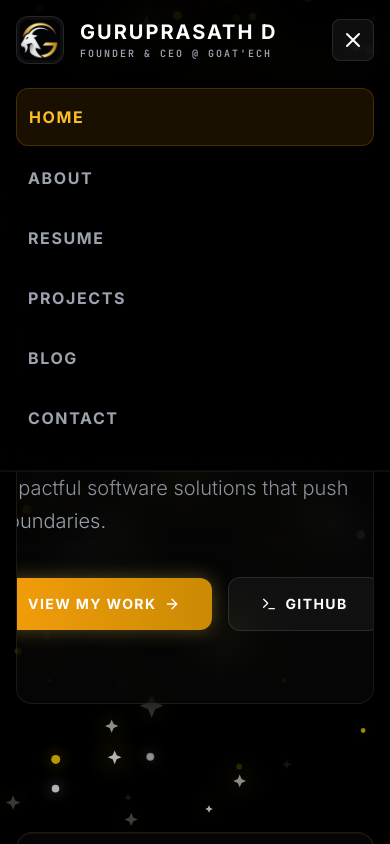
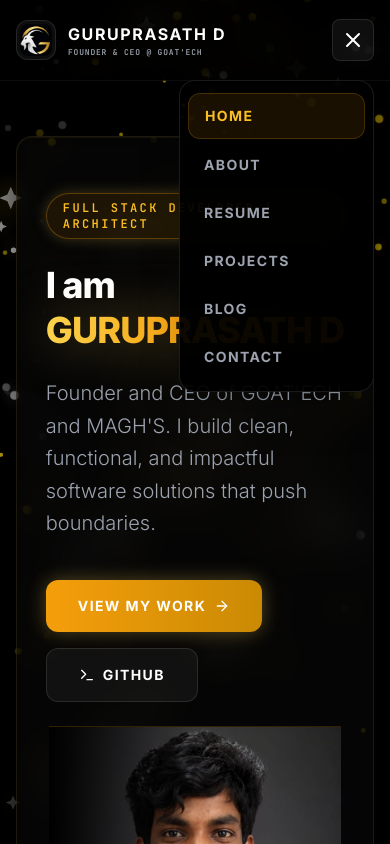
Before and after one commit to guru071/portfolio, a React (Vite) app: page / in a window 390 px wide. Both pictures are taken after a click on the button 353 px from the left and 40 px from the top of the page. Shown: the top 844 px of the page. Built offline with nearby package versions, Linux system fonts and the light colour scheme.

Commit message:
fix: mobile responsiveness, typography overflow, and hero image visibility

```diff
--- a/src/components/layout/Navbar.jsx
+++ b/src/components/layout/Navbar.jsx
@@ -23,15 +23,15 @@
         <div className="flex items-center justify-between h-20">
 
           {/* Brand */}
-          <Link to="/" className="flex items-center gap-4 group">
-            <div className="relative w-12 h-12 flex items-center justify-center rounded-xl overflow-hidden bg-white/5 border border-white/10 group-hover:border-amber-500/50 transition-all duration-500">
-              <img src="/images/goatech-logo.jpeg" alt="GOAT'ECH" className="w-10 h-10 object-contain rounded-lg" />
+          <Link to="/" className="flex items-center gap-3 sm:gap-4 group">
+            <div className="relative w-10 h-10 sm:w-12 sm:h-12 flex items-center justify-center rounded-xl overflow-hidden bg-white/5 border border-white/10 group-hover:border-amber-500/50 transition-all duration-500">
+              <img src="/images/goatech-logo.jpeg" alt="GOAT'ECH" className="w-8 h-8 sm:w-10 sm:h-10 object-contain rounded-lg" />
             </div>
             <div className="flex flex-col">
-              <span className="text-xl font-bold tracking-widest text-white uppercase group-hover:text-amber-400 transition-colors whitespace-nowrap">
+              <span className="text-base sm:text-xl font-bold tracking-widest text-white uppercase group-hover:text-amber-400 transition-colors whitespace-nowrap">
                 GURUPRASATH D
               </span>
-              <span className="text-[10px] tracking-[0.2em] text-gray-400 font-mono font-bold uppercase">
+              <span className="text-[8px] sm:text-[10px] tracking-[0.1em] sm:tracking-[0.2em] text-gray-400 font-mono font-bold uppercase">
                 Founder & CEO @ GOAT'ECH
               </span>
             </div>
@@ -76,14 +76,14 @@
 
       {/* Mobile Nav */}
       {isMobileMenuOpen && (
-        <div className="md:hidden bg-black/95 backdrop-blur-xl border-b border-white/5">
-          <div className="px-4 pt-2 pb-6 space-y-1">
+        <div className="md:hidden absolute top-20 right-4 w-[50%] bg-black/95 backdrop-blur-2xl border border-white/10 rounded-2xl shadow-2xl overflow-hidden z-50 animate-in fade-in slide-in-from-top-4">
+          <div className="px-2 py-3 space-y-1">
             {navigation.map((item) => (
               <Link
                 key={item.name}
                 to={item.href}
                 onClick={() => setIsMobileMenuOpen(false)}
-                className={`block px-3 py-4 rounded-xl text-base font-bold uppercase tracking-widest ${
+                className={`block px-4 py-3 rounded-xl text-sm font-bold uppercase tracking-widest ${
                   isActive(item.href)
                     ? 'bg-amber-500/10 text-amber-400 border border-amber-500/20'
                     : 'text-gray-400 hover:bg-white/5 hover:text-white'
--- a/src/views/public/HomeView.jsx
+++ b/src/views/public/HomeView.jsx
@@ -13,12 +13,12 @@
       <div className="relative glass-card rounded-[2rem] border border-amber-500/20 overflow-hidden shadow-2xl flex flex-col md:flex-row items-center justify-between">
         <div className="absolute inset-0 bg-gradient-to-br from-amber-500/10 via-black to-black z-0"></div>
 
-        <div className="relative z-10 p-10 md:p-20 space-y-6 flex-1">
+        <div className="relative z-10 p-6 sm:p-10 md:p-20 space-y-6 flex-1">
           <div className="inline-block px-4 py-1.5 rounded-full bg-amber-500/10 border border-amber-500/30 text-amber-400 font-mono text-xs uppercase tracking-[0.2em] font-bold shadow-[0_0_15px_rgba(201,168,76,0.3)]">
             Full Stack Developer | Architect
           </div>
 
-          <h1 className="text-5xl sm:text-7xl font-black text-white leading-tight tracking-tight">
+          <h1 className="text-4xl sm:text-5xl md:text-7xl font-black text-white leading-tight tracking-tight">
             I am <br/><span className="text-transparent bg-clip-text bg-gradient-to-r from-amber-300 via-amber-500 to-yellow-600 drop-shadow-[0_0_25px_rgba(201,168,76,0.5)] whitespace-nowrap">GURUPRASATH D</span>
           </h1>
 
@@ -37,7 +37,7 @@
         </div>
 
         {/* Hero Image */}
-        <div className="relative z-10 w-full md:w-2/5 h-96 md:h-auto self-stretch bg-black border-l border-amber-500/20 hidden md:block">
+        <div className="relative z-10 w-full md:w-2/5 h-72 sm:h-96 md:h-auto self-stretch bg-black border-t md:border-t-0 md:border-l border-amber-500/20">
            <img
               src="/images/team/guruprasath-d1.jpeg"
               alt="Guruprasath D"
```
